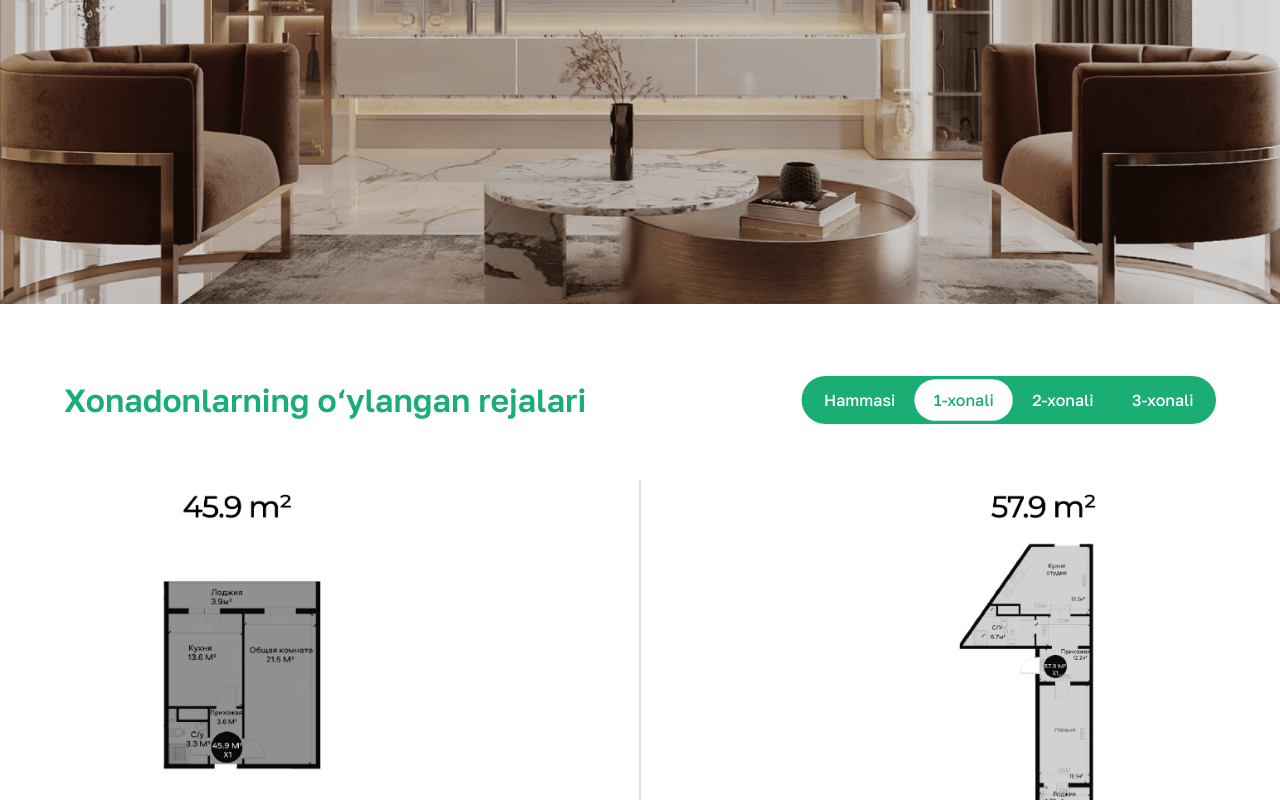
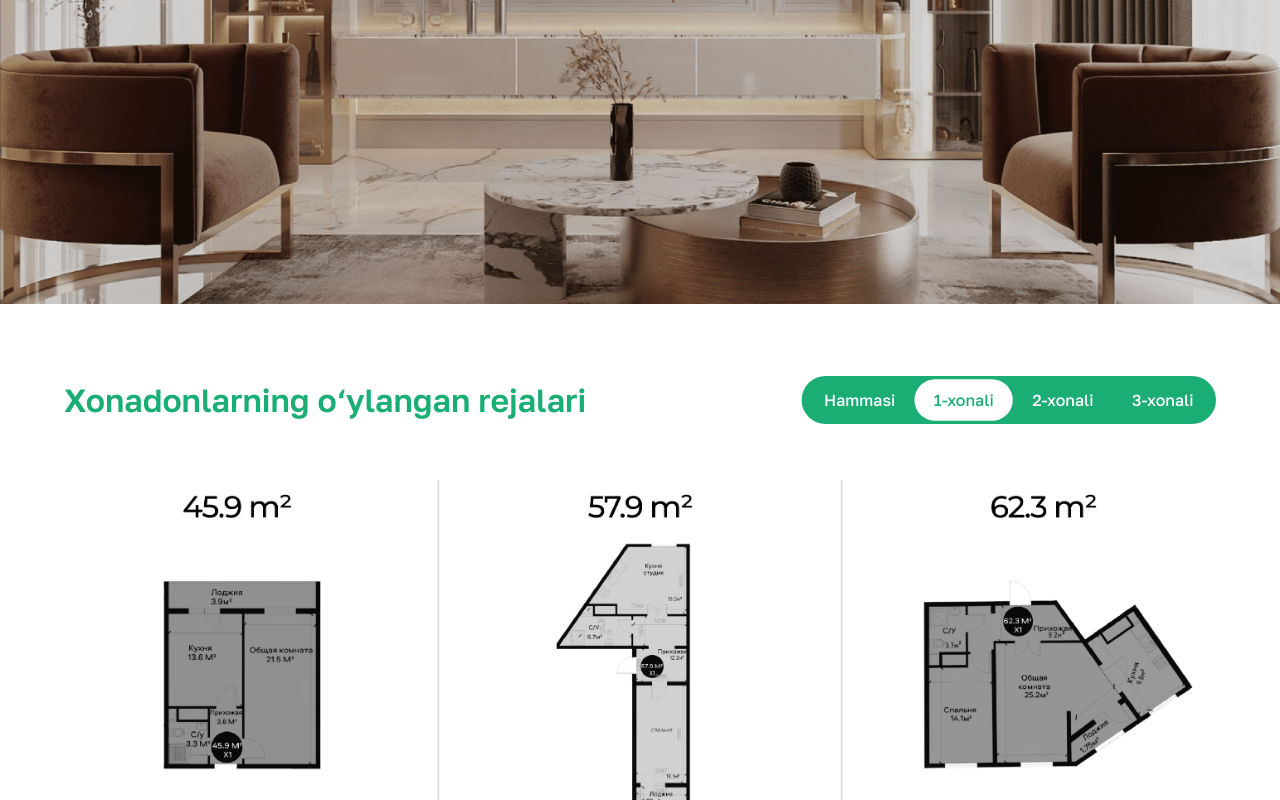
Before and after one commit to muhammadamin-web/Yaqinlar-3, a React (Vite) app: page / in a window 1280 px wide. Both pictures are taken after a click on the element "1-xonali". Shown: the part 3376-4176 px from the top of the page. Built offline with nearby package versions, Linux system fonts and the light colour scheme.

Commit message:
project start2

```diff
--- a/src/Components/Houses_plan/Houses_plan.jsx
+++ b/src/Components/Houses_plan/Houses_plan.jsx
@@ -1,6 +1,7 @@
 import { useState } from "react";
 import houses1 from "../../assets/images/house1.jpg";
 import houses11 from "../../assets/images/house11.jpg";
+import houses12 from "../../assets/images/house12.jpg";
 import houses2 from "../../assets/images/house2.jpg";
 import houses21 from "../../assets/images/house21.jpg";
 import houses22 from "../../assets/images/house22.jpg";
@@ -53,8 +54,8 @@ const Houses_plan = () => {
               <img src={houses1} alt="" className="houses_img" />
               <div className="houses_border"></div>
               <img src={houses11} alt="" className="houses_img" />
-              {/* <div className="houses_border"></div> */}
-              {/* <img src={universal} alt="" className="houses_img" /> */}
+              <div className="houses_border"></div>
+             <img src={houses12} alt="" className="houses_img" />
             </div>
           )}
 
```
